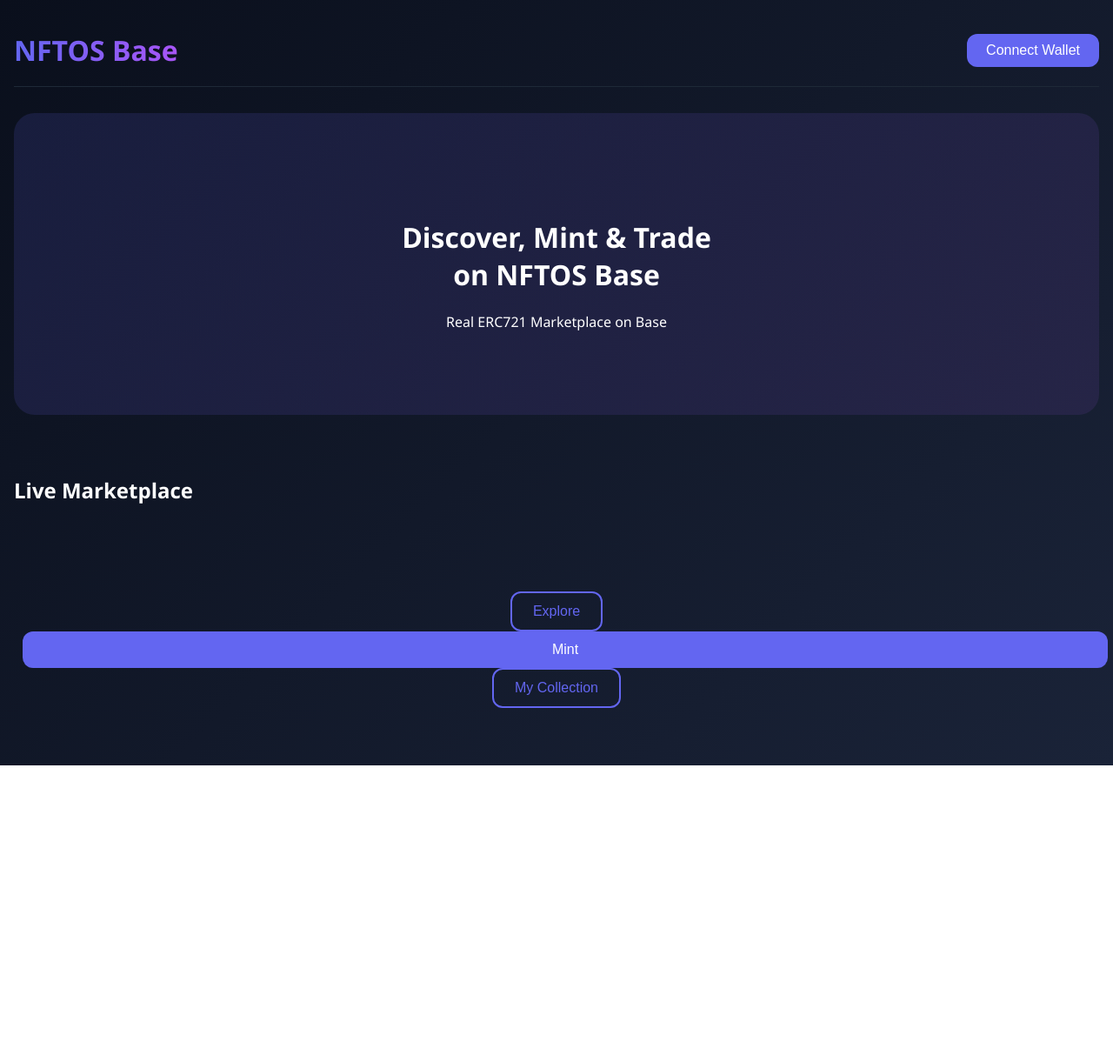
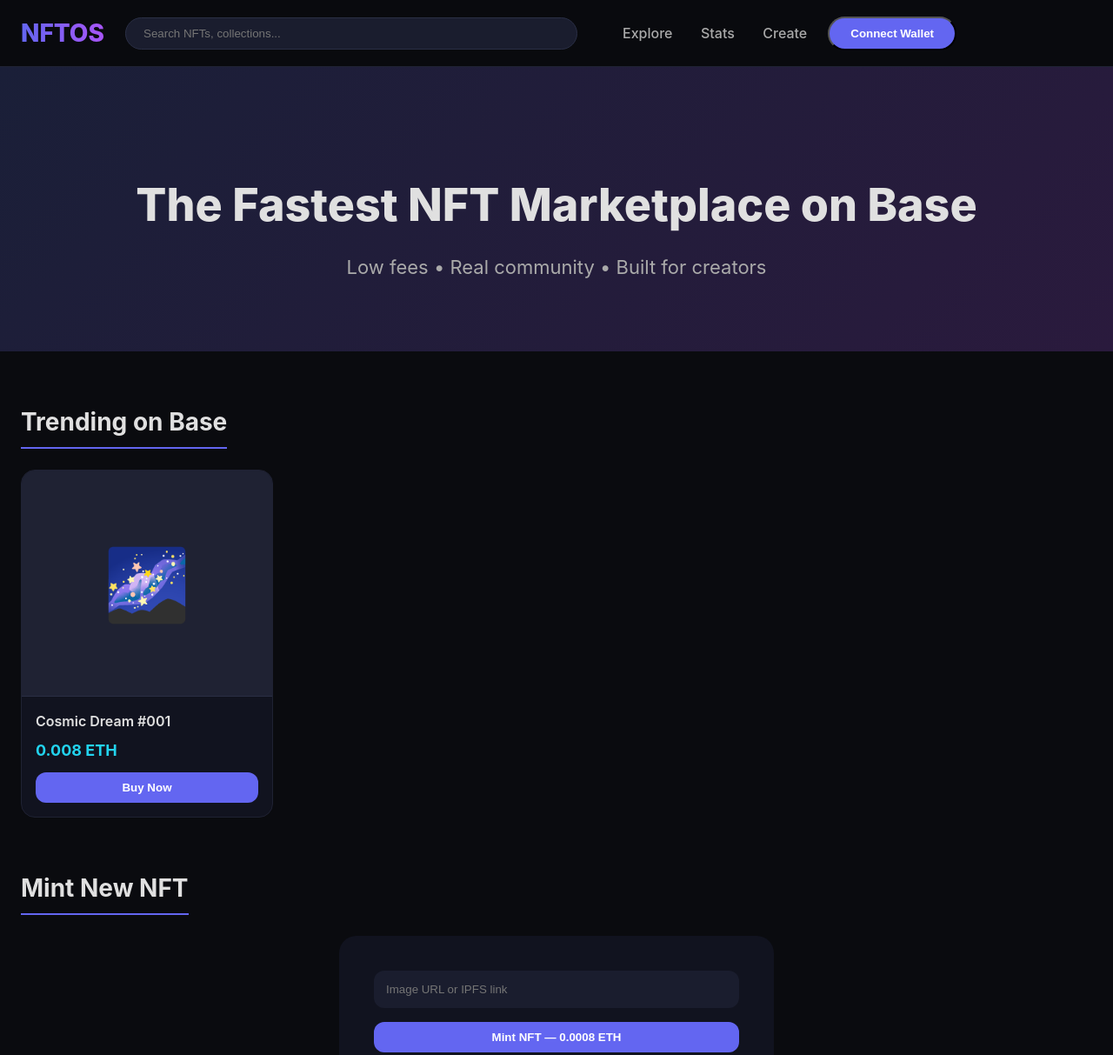
Before and after one commit to Rajeshgone/nftos, a plain HTML site: page index.html in a window 1280 px wide. Shown: the top 1213 px of the page at 87% size. Before the commit the page ends 880 px from the top, so only its background shows below. Drawn offline with nearby package versions, Linux system fonts and the light colour scheme.

Commit message:
Update index.html

```diff
--- a/index.html
+++ b/index.html
@@ -1,181 +1,245 @@
 <!DOCTYPE html>
 <html lang="en">
 <head>
-    <meta name="base:app_id" content="6a0cc06e6b7916c4b4095282" />
     <meta charset="UTF-8">
     <meta name="viewport" content="width=device-width, initial-scale=1.0">
-    <title>NFTOS Base • Marketplace</title>
+    <meta name="base:app_id" content="6a0cc06e6b7916c4b4095282" />
+    <title>NFTOS • Base</title>
     <script src="https://cdn.jsdelivr.net/npm/ethers@6.13.0/dist/ethers.umd.min.js"></script>
 
     <style>
-        :root { --primary: #6366f1; --accent: #a855f7; }
+        :root {
+            --bg: #0a0b0f;
+            --card: #11131f;
+            --text: #e0e0e0;
+            --primary: #6366f1;
+        }
+        * { margin:0; padding:0; box-sizing:border-box; }
         body {
-            margin: 0; font-family: 'Segoe UI', system-ui, sans-serif;
-            background: linear-gradient(135deg, #0a0f1c 0%, #1a2338 100%);
-            color: #fff; min-height: 100vh;
+            background: var(--bg);
+            color: var(--text);
+            font-family: -apple-system, BlinkMacSystemFont, 'Segoe UI', Roboto, sans-serif;
+            line-height: 1.5;
         }
-        .container { max-width: 1280px; margin: auto; padding: 16px; }
-        header { display: flex; justify-content: space-between; align-items: center; padding: 20px 0; border-bottom: 1px solid #1e2937; flex-wrap: wrap; }
-        .logo { font-size: 32px; font-weight: 800; background: linear-gradient(90deg, var(--primary), var(--accent)); -webkit-background-clip: text; -webkit-text-fill-color: transparent; }
-        .nft-grid { display: grid; grid-template-columns: repeat(auto-fill, minmax(280px, 1fr)); gap: 28px; margin-top: 30px; }
+        nav {
+            background: rgba(10,11,15,0.95);
+            backdrop-filter: blur(12px);
+            position: sticky;
+            top: 0;
+            z-index: 100;
+            border-bottom: 1px solid #1f2233;
+        }
+        .nav-container {
+            max-width: 1400px;
+            margin: auto;
+            padding: 0 24px;
+            display: flex;
+            align-items: center;
+            height: 76px;
+            gap: 24px;
+        }
+        .logo {
+            font-size: 28px;
+            font-weight: 800;
+            background: linear-gradient(90deg, #6366f1, #a855f7);
+            -webkit-background-clip: text;
+            -webkit-text-fill-color: transparent;
+        }
+        .search {
+            flex: 1;
+            max-width: 520px;
+            background: #1a1d2e;
+            border-radius: 9999px;
+            padding: 10px 20px;
+            border: 1px solid #2a2f45;
+            color: white;
+        }
+        .nav-links a {
+            color: #aaa;
+            text-decoration: none;
+            margin-left: 28px;
+            font-weight: 500;
+        }
+        .nav-links a:hover { color: white; }
+
+        .hero {
+            background: linear-gradient(135deg, #1a1f38, #2a1a3d);
+            text-align: center;
+            padding: 120px 20px 80px;
+        }
+        .hero h1 {
+            font-size: 52px;
+            font-weight: 800;
+            margin-bottom: 16px;
+        }
+        .hero p { font-size: 22px; color: #aaa; }
+
+        .section {
+            max-width: 1400px;
+            margin: 60px auto;
+            padding: 0 24px;
+        }
+        h2 {
+            font-size: 28px;
+            margin-bottom: 24px;
+            border-bottom: 2px solid var(--primary);
+            display: inline-block;
+            padding-bottom: 8px;
+        }
+        .nft-grid {
+            display: grid;
+            grid-template-columns: repeat(auto-fill, minmax(260px, 1fr));
+            gap: 24px;
+        }
         .card {
-            background: #121a2f; border-radius: 20px; overflow: hidden; transition: all 0.4s;
+            background: var(--card);
+            border-radius: 16px;
+            overflow: hidden;
+            transition: all 0.3s;
+            border: 1px solid #1f2233;
         }
-        .card:hover { transform: translateY(-12px); box-shadow: 0 20px 25px -5px rgb(0 0 0 / 0.4); }
+        .card:hover {
+            transform: translateY(-8px);
+            box-shadow: 0 20px 30px rgba(0,0,0,0.5);
+        }
         .nft-img {
-            height: 280px; display: flex; align-items: center; justify-content: center;
-            font-size: 120px; background: linear-gradient(45deg, #1e2937, #334155);
+            height: 260px;
+            background: #1f2233;
+            display: flex;
+            align-items: center;
+            justify-content: center;
+            font-size: 80px;
+            border-bottom: 1px solid #2a2f45;
         }
-        .nft-info { padding: 18px; }
-        .price { color: #22d3ee; font-weight: 700; font-size: 18px; }
+        .nft-info {
+            padding: 16px;
+        }
+        .nft-name {
+            font-weight: 600;
+            margin-bottom: 8px;
+        }
+        .price {
+            color: #22d3ee;
+            font-weight: 700;
+            font-size: 18px;
+        }
         button {
-            padding: 12px 24px; border: none; border-radius: 12px; font-size: 16px;
-            cursor: pointer; transition: all 0.3s;
+            padding: 10px 20px;
+            border-radius: 12px;
+            font-weight: 600;
+            cursor: pointer;
+            transition: 0.3s;
         }
-        .btn-primary { background: var(--primary); color: white; width: 100%; }
-        .btn-outline { background: transparent; border: 2px solid var(--primary); color: var(--primary); }
-        .section { margin: 70px 0; display: none; }
-        .section.active { display: block; }
-        .hero { text-align: center; padding: 100px 20px 80px; background: linear-gradient(135deg, rgba(99,102,241,0.15), rgba(168,85,247,0.1)); border-radius: 24px; margin: 30px 0; }
+        .btn-primary {
+            background: var(--primary);
+            color: white;
+            border: none;
+            width: 100%;
+        }
+        .btn-outline {
+            background: transparent;
+            border: 2px solid var(--primary);
+            color: white;
+        }
+        .connect-btn {
+            background: var(--primary);
+            color: white;
+            padding: 10px 24px;
+            border-radius: 9999px;
+            font-weight: 600;
+        }
     </style>
 </head>
 <body>
-<div class="container">
 
-    <header>
-        <div class="logo">NFTOS Base</div>
-        <div>
-            <button onclick="connectWallet()" class="btn-primary" style="padding:10px 22px;">Connect Wallet</button>
+<nav>
+    <div class="nav-container">
+        <div class="logo">NFTOS</div>
+        <input type="text" class="search" placeholder="Search NFTs, collections..." />
+        <div class="nav-links">
+            <a href="#">Explore</a>
+            <a href="#">Stats</a>
+            <a href="#">Create</a>
         </div>
-    </header>
+        <button onclick="connectWallet()" class="connect-btn">Connect Wallet</button>
+    </div>
+</nav>
 
-    <div class="hero">
-        <h1>Discover, Mint & Trade<br>on NFTOS Base</h1>
-        <p>Real ERC721 Marketplace on Base</p>
-    </div>
+<div class="hero">
+    <h1>The Fastest NFT Marketplace on Base</h1>
+    <p>Low fees • Real community • Built for creators</p>
+</div>
 
-    <!-- EXPLORE -->
-    <div id="exploreSection" class="section active">
-        <h2>Live Marketplace</h2>
-        <div class="nft-grid" id="marketGrid"></div>
-    </div>
+<div class="section">
+    <h2>Trending on Base</h2>
+    <div class="nft-grid" id="marketGrid"></div>
+</div>
 
-    <!-- MINT -->
-    <div id="mintSection" class="section">
-        <h2>Mint New NFT</h2>
-        <div class="card" style="max-width:600px; margin:auto; padding:40px;">
-            <input id="uri" placeholder="Image URL / IPFS / Emoji" style="width:100%; padding:12px; margin:10px 0; background:#1e2937; border:none; border-radius:12px; color:white;">
-            <button onclick="mintNFT()" class="btn-primary">Mint NFT (0.0008 ETH)</button>
-        </div>
-    </div>
-
-    <!-- MY COLLECTION -->
-    <div id="mySection" class="section">
-        <h2>My Collection</h2>
-        <div class="nft-grid" id="myGrid"></div>
-    </div>
-
-    <div style="text-align:center; margin:50px 0;">
-        <button onclick="showSection('explore')" class="btn-outline">Explore</button>
-        <button onclick="showSection('mint')" class="btn-primary" style="margin:0 10px;">Mint</button>
-        <button onclick="showSection('my')" class="btn-outline">My Collection</button>
+<div class="section">
+    <h2>Mint New NFT</h2>
+    <div style="max-width: 500px; margin: auto; background: #11131f; padding: 40px; border-radius: 20px;">
+        <input id="uri" placeholder="Image URL or IPFS link" style="width:100%; padding:14px; background:#1a1d2e; border:none; border-radius:12px; color:white; margin-bottom:16px;">
+        <button onclick="mintNFT()" class="btn-primary">Mint NFT — 0.0008 ETH</button>
     </div>
 </div>
 
 <script>
 // ================== CONFIG ==================
-const CONTRACT_ADDRESS = "0x0000000000000000000000000000000000000000"; // ← CHANGE AFTER DEPLOY
+const CONTRACT_ADDRESS = "0x0000000000000000000000000000000000000000"; // ← Update after deploy
 
 const ABI = [
     "function mint(string uri) public payable",
     "function list(uint256 tokenId, uint256 price) public",
     "function buy(uint256 tokenId) public payable",
-    "function cancelListing(uint256 tokenId) public",
-    "function ownerOf(uint256 tokenId) public view returns (address)",
-    "function tokenURI(uint256 tokenId) public view returns (string)",
-    "function listings(uint256) public view returns (address seller, uint256 price, bool active)",
-    "event Minted(uint256 tokenId, address owner, string uri)",
-    "event Listed(uint256 tokenId, uint256 price)",
-    "event Sold(uint256 tokenId, address buyer, uint256 price)"
+    "function tokenURI(uint256 tokenId) public view returns (string)"
 ];
 
 let provider, signer, address = "";
 let contract;
 
-// ================== CONNECT WALLET ==================
+// Connect Wallet
 async function connectWallet() {
-    if (!window.ethereum) return alert("Please install MetaMask!");
-
+    if (!window.ethereum) return alert("Please install MetaMask");
     provider = new ethers.BrowserProvider(window.ethereum);
     await provider.send("eth_requestAccounts", []);
     signer = await provider.getSigner();
     address = await signer.getAddress();
-
     contract = new ethers.Contract(CONTRACT_ADDRESS, ABI, signer);
-
-    document.getElementById("exploreSection").classList.add("active");
-    alert("Wallet Connected!\n\nNow deploy your contract and update CONTRACT_ADDRESS");
+    alert("✅ Wallet Connected!");
     loadMarketplace();
 }
 
-// ================== MINT ==================
+// Mint
 async function mintNFT() {
-    if (!contract) return alert("Connect wallet first");
-    const uri = document.getElementById("uri").value || "https://example.com/nft.json";
-
+    if (!contract) return alert("Please connect wallet first");
+    const uri = document.getElementById("uri").value || "https://picsum.photos/id/237/400";
     try {
         const tx = await contract.mint(uri, { value: ethers.parseEther("0.0008") });
-        alert("Minting... Transaction sent: " + tx.hash);
+        alert("Minting... Tx: " + tx.hash);
         await tx.wait();
-        alert("✅ NFT Minted Successfully!");
-        loadMyCollection();
+        alert("🎉 NFT Minted Successfully!");
     } catch (e) {
-        alert("Error: " + e.message);
+        alert("Error: " + (e.shortMessage || e.message));
     }
 }
 
-// ================== MARKETPLACE ==================
-async function loadMarketplace() {
-    // For demo, show placeholder. You can expand later with events or TheGraph
-    document.getElementById("marketGrid").innerHTML = `
-        <div class="card"><div class="nft-img">🌌</div><div class="nft-info"><h4>Coming Soon</h4><p>Live listings will appear here after deployment</p></div></div>
-    `;
-}
-
-async function loadMyCollection() {
-    if (!contract || !address) return;
-    const grid = document.getElementById("myGrid");
-    grid.innerHTML = "<p>Loading your NFTs...</p>";
-
-    // Simple version: show placeholder
+// Demo Marketplace
+function loadMarketplace() {
+    const grid = document.getElementById("marketGrid");
     grid.innerHTML = `
         <div class="card">
-            <div class="nft-img">🖼️</div>
+            <div class="nft-img">🌌</div>
             <div class="nft-info">
-                <h4>Your NFT</h4>
-                <button onclick="listForSale(0)" class="btn-primary" style="margin-top:10px;">List for Sale</button>
+                <div class="nft-name">Cosmic Dream #001</div>
+                <div class="price">0.008 ETH</div>
+                <button onclick="alert('Buy feature coming soon')" style="margin-top:12px" class="btn-primary">Buy Now</button>
             </div>
         </div>
     `;
 }
 
-function listForSale(tokenId) {
-    const price = prompt("Enter price in ETH (e.g. 0.05):");
-    if (price) alert(`Listing token #${tokenId} for ${price} ETH...`);
-}
-
-function showSection(sec) {
-    document.querySelectorAll('.section').forEach(s => s.classList.remove('active'));
-    if (sec === 'explore') document.getElementById("exploreSection").classList.add("active");
-    if (sec === 'mint') document.getElementById("mintSection").classList.add("active");
-    if (sec === 'my') {
-        document.getElementById("mySection").classList.add("active");
-        loadMyCollection();
-    }
-}
-
 // Init
-showSection('explore');
+loadMarketplace();
 </script>
 </body>
 </html>
```
